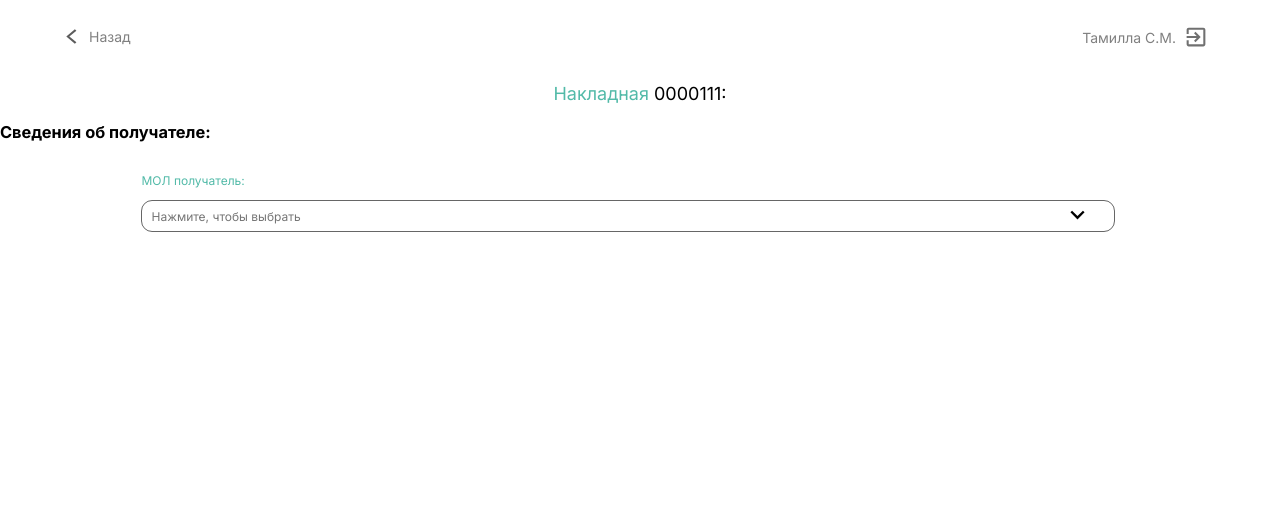
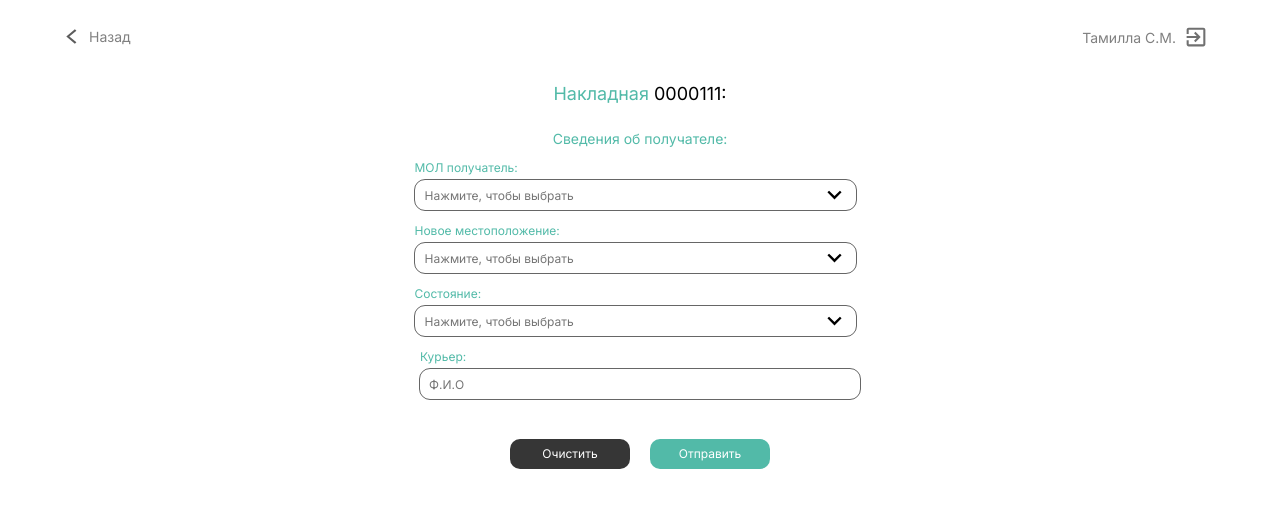
Before and after one commit to ntx03/nuxt3ScanCode, a Nuxt app: page /recipient in a window 1280 px wide. Shown: the top 508 px of the page. Built offline with nearby package versions, Linux system fonts and the light colour scheme.

Commit message:
закончил основную верстку

```diff
--- a/components/InputAutocomplit.vue
+++ b/components/InputAutocomplit.vue
@@ -70,9 +70,9 @@ const goWatch = (): void => {
 
 <style scoped lang="scss">
 .input__box {
-  width: 80%;
+  width: 90%;
   height: 30px;
-  margin: 0 auto 0 10%;
+  margin: 0 auto 0 auto;
   display: flex;
   outline: 1px solid rgba(0, 0, 0, 0.6);
   border-radius: 10px;
@@ -86,7 +86,7 @@ const goWatch = (): void => {
   position: relative;
   width: 98%;
   margin: 0 0 0 0;
-  gap: 10px;
+  gap: 2px;
 }
 
 .statistics__find-box-select {
@@ -104,35 +104,35 @@ const goWatch = (): void => {
 }
 .statistics__find-box-autocomplete {
   position: absolute;
-  background-color: rgba(82, 186, 168, 0.1);
-  width: 78%;
-  max-height: 150px;
+  background-color: rgb(211, 250, 243);
+  width: 85%;
+  max-height: 100px;
   overflow: auto;
-  top: 65px;
+  top: 58px;
   box-shadow: 0px 0px 5px gray;
-  left: 11%;
-  //text-align: start;
+  left: 7%;
+  font-size: 12px;
   z-index: 1;
   &_none {
     display: none;
   }
   &__title {
     padding: 0;
-    margin: 2px 0 2px 5px;
+    margin: 0px 0 2px 5px;
     padding: 2px 0 2px 5px;
-    &:hover {
-      //  background-color: rgba(82, 186, 168, 0.2);
-      //cursor: pointer;
-    }
   }
 }
-.statistics__find-box-autocomplete__title :hover {
-  cursor: pointer;
-  background-color: rgba(82, 186, 168, 0.2);
+.statistics__find-box-autocomplete__title {
+  width: 97%;
+  height: max-content;
+  &:hover {
+    cursor: pointer;
+    background-color: rgba(82, 186, 168, 0.2);
+  }
 }
 .invoice__input-label {
   font-size: 12px;
   color: $buttonGreen;
-  margin: 0 auto 0 10%;
+  margin: 0 auto 0 5%;
 }
 </style>
--- a/components/Navigate.vue
+++ b/components/Navigate.vue
@@ -1,24 +1,37 @@
 <template>
   <div class="navigation__container">
-      <NuxtLink to="/" class="navigation__item"><div class="icon__container"><img src="../assets/qr_code_scanner.svg" class="navigation__icon" /><p class="icon__text icon__text_green">Сканировать</p></div></NuxtLink>
-      <NuxtLink to="/" class="navigation__item"><div class="icon__container"><img src="../assets/manage_search.svg" class="navigation__icon" /><p class="icon__text">История</p></div> </NuxtLink>
-      <NuxtLink to="/" class="navigation__item"><div class="icon__container"><img src="../assets/account_circle.svg" class="navigation__icon" /><p class="icon__text">Профиль</p></div></NuxtLink>
+    <NuxtLink to="/" class="navigation__item"
+      ><div class="icon__container">
+        <img src="../assets/qr_code_scanner.svg" class="navigation__icon" />
+        <p class="icon__text icon__text_green">Сканировать</p>
+      </div></NuxtLink
+    >
+    <NuxtLink to="/" class="navigation__item"
+      ><div class="icon__container">
+        <img src="../assets/manage_search.svg" class="navigation__icon" />
+        <p class="icon__text">История</p>
+      </div>
+    </NuxtLink>
+    <NuxtLink to="/" class="navigation__item"
+      ><div class="icon__container">
+        <img src="../assets/account_circle.svg" class="navigation__icon" />
+        <p class="icon__text">Профиль</p>
+      </div></NuxtLink
+    >
   </div>
 </template>
 
-<script setup lang="ts">
-
-</script>
+<script setup lang="ts"></script>
 
 <style lang="scss">
 .navigation__container {
   display: flex;
   gap: 10px;
   margin: 30px auto 30px auto;
-  width: 90%;
+  width: 80%;
   justify-content: space-between;
 }
-.navigation__item{
+.navigation__item {
   text-decoration: none;
   transition: 0.3s;
   &:hover {
@@ -31,16 +44,15 @@
   height: 30px;
   margin: auto;
 }
-.icon__container{
+.icon__container {
   display: flex;
   flex-direction: column;
   justify-content: center;
-
 }
-.icon__text{
+.icon__text {
   padding: 0;
   margin: 6px 0 0 0;
-    text-decoration:none;
+  text-decoration: none;
   text-align: center;
   text-decoration: none;
   color: $grey;
@@ -48,4 +60,9 @@ justify-content: center;
     color: $buttonGreen;
   }
 }
+@media (min-width: 500px) {
+  .navigation__container {
+    width: 95%;
+  }
+}
 </style>
--- a/pages/deliverynote.vue
+++ b/pages/deliverynote.vue
@@ -1,33 +1,26 @@
 <template>
   <HeaderGoBack :link="'/information'" />
-  <h1 class="main__title">
-    Накладная <span class="main__title_black">0000111:</span>
-  </h1>
+  <h1 class="main__title">Накладная <span class="main__title_black">0000111:</span></h1>
+  <div class="description">
     <h3 class="title">Сведения об отправителе:</h3>
-  <p class="from">
-    От кого: <span class="from_black">Качур Андрей Леонидович</span>
-  </p>
-  <p class="from">
-    Откуда: <span class="from_black">Отдел информатизации</span>
-  </p>
+    <p class="from">От кого: <span class="from_black">Качур Андрей Леонидович</span></p>
+    <p class="from">Откуда: <span class="from_black">Отдел информатизации</span></p>
     <h3 class="title">Сведения об оборудовании:</h3>
     <p class="from">Инв.номер: <span class="from_black">12546663212121</span></p>
     <p class="from">Наиманование: <span class="from_black">Коммутатор</span></p>
     <p class="from">Количество: <span class="from_black">1</span></p>
     <p class="from">Производитель: <span class="from_black">Cisco</span></p>
     <p class="from">Модель: <span class="from_black">SN2154525</span></p>
+  </div>
   <div class="button__box">
     <button class="button button_black">Отмена</button>
-    <NuxtLink to="/recipient"
-      ><button class="button">Продолжить</button></NuxtLink
-    >
+    <NuxtLink to="/recipient"><button class="button">Продолжить</button></NuxtLink>
   </div>
 </template>
 
-<script setup lang="ts">
-</script>
+<script setup lang="ts"></script>
 
-<style lang="scss">
+<style scoped lang="scss">
 .main__title {
   margin: 20px 20px 0px 20px;
   padding: 0;
@@ -40,9 +33,15 @@
     color: black;
   }
 }
+.description {
+  width: 300px;
+  display: flex;
+  flex-direction: column;
+  margin: 0 auto 0 auto;
+}
 .title {
   font-size: 12px;
-  margin: 15px auto 5px auto;
+  margin: 25px auto 5px auto;
   font-weight: 400;
   line-height: 16px;
   color: $buttonGreen;
--- a/pages/information.vue
+++ b/pages/information.vue
@@ -1,6 +1,8 @@
 <template>
   <HeaderGoBack :link="'/search'" />
+  <div class="information__container">
     <h1 class="information__header">Информация по оборудованию:</h1>
+
     <div class="information__box">
       <p class="information__title">Инвентарный номер:</p>
       <p class="information__content">{{ inv }}</p>
@@ -25,9 +27,8 @@
       <p class="information__title">Состояние:</p>
       <p class="information__content">123</p>
     </div>
-  <button class="information__button" @click="createDeliveryNote">
-    Добавить в накладную
-  </button>
+  </div>
+  <button class="information__button" @click="createDeliveryNote">Добавить в накладную</button>
   <Navigate />
 </template>
 
@@ -43,7 +44,12 @@ const createDeliveryNote = () => {
 };
 </script>
 
-<style lang="scss">
+<style scoped lang="scss">
+.information__container {
+  display: flex;
+  flex-direction: column;
+  margin: 0 auto 0 auto;
+}
 .information__box {
   display: flex;
   flex-direction: column;
@@ -54,7 +60,7 @@ const createDeliveryNote = () => {
 }
 .information__header {
   margin: 30px 20px 20px 20px;
-  padding: 0;
+  padding: 0 0 0 20px;
   font-size: 16px;
   font-weight: 400;
   line-height: 24px;
@@ -63,8 +69,7 @@ const createDeliveryNote = () => {
 }
 .information__title {
   padding: 0;
-  margin: 0 0 0 0px;
-
+  margin: 0;
   color: $buttonGreen;
 }
 .information__content {
@@ -72,6 +77,8 @@ const createDeliveryNote = () => {
   margin: 0;
 }
 .information__button {
+  display: flex;
+  padding: 10px 0 10px 17px;
   border: none;
   color: white;
   font-size: 12px;
@@ -79,7 +86,7 @@ const createDeliveryNote = () => {
   font-weight: 400;
   width: 170px;
   border-radius: 10px;
-  height: 32px;
+  height: max-content;
   transition: 0.3s;
   background-color: $buttonGreen;
   margin: 20px auto 20px auto;
@@ -87,4 +94,9 @@ const createDeliveryNote = () => {
     cursor: pointer;
   }
 }
+// @media (min-width: 500px) {
+//   .information__container {
+//     margin: 0 auto 0 auto;
+//   }
+// }
 </style>
--- a/pages/recipient.vue
+++ b/pages/recipient.vue
@@ -1,18 +1,48 @@
 <template>
   <HeaderGoBack :link="'/deliverynote'" />
-  <h1 class="main__title">
-    Накладная <span class="main__title_black">0000111:</span>
-  </h1>
+  <h1 class="main__title">Накладная <span class="main__title_black">0000111:</span></h1>
   <h3 class="title">Сведения об получателе:</h3>
-  <div class="select__box">
-    <InputAutocomplit :label="'МОЛ получатель:'" />
+  <div class="container">
+    <div class="select__box">
+      <InputAutocomplit :label="'МОЛ получатель:'" />
+    </div>
+
+    <div class="select__box">
+      <InputAutocomplit :label="'Новое местоположение:'" />
+    </div>
+
+    <div class="select__box">
+      <InputAutocomplit :label="'Состояние:'" />
+    </div>
+
+    <div class="input__box">
+      <p class="input__title">Курьер:</p>
+      <input type="text" class="input" placeholder="Ф.И.О" />
+    </div>
+  </div>
+  <div class="invoice__button-container">
+    <button class="invoice__button cancel">Очистить</button>
+    <button class="invoice__button ok">Отправить</button>
   </div>
 </template>
 
-<script setup lang="ts">
-</script>
+<script setup lang="ts"></script>
 
-<style lang="scss">
+<style scoped lang="scss">
+.container {
+  display: flex;
+  flex-direction: column;
+  // border: 1px red solid;
+  width: 100%;
+  margin: 0 auto 0 auto;
+}
+.title {
+  font-size: 14px;
+  margin: 25px auto 10px auto;
+  font-weight: 400;
+  line-height: 16px;
+  color: $buttonGreen;
+}
 .main__title {
   margin: 20px 20px 0px 20px;
   padding: 0;
@@ -26,6 +56,66 @@
   }
 }
 .select__box {
-  margin: 10px 20px 10px 20px;
+  width: 80%;
+  margin: 0px auto 10px auto;
+}
+.input__box {
+  display: flex;
+  flex-direction: column;
+  width: 70.7%;
+  margin: 0px auto 0px 14%;
+}
+.input__title {
+  margin: 0 0 2px 0;
+  padding: 0;
+  font-size: 12px;
+  color: $buttonGreen;
+}
+.input {
+  display: flex;
+  outline: 1px solid rgba(0, 0, 0, 0.6);
+  width: 100%;
+  height: 30px;
+  border: none;
+  margin: 0 auto 0 auto;
+  padding: 0 0 0px 9px;
+  box-sizing: border-box;
+  border-radius: 10px;
+  font-size: 12px;
+  &:hover {
+    outline: 2px solid $buttonGreen;
+  }
+}
+.invoice__button-container {
+  display: flex;
+  gap: 20px;
+  margin: 40px auto 0 auto;
+}
+.invoice__button {
+  font-size: 12px;
+  height: 30px;
+  border-radius: 10px;
+  width: 120px;
+  border: none;
+  color: white;
+  background-color: rgba(0, 0, 0, 0.79);
+  transition: 0.3s;
+  &:hover {
+    cursor: pointer;
+    opacity: 0.8;
+  }
+}
+
+.ok {
+  background-color: $buttonGreen;
+}
+@media (min-width: 500px) {
+  .select__box {
+    width: 500px;
+  }
+  .input__box {
+    width: 440px;
+    margin: 0 auto 0 auto;
+  }
 }
 </style>
```
Lines whose indentation alone changed are shown as unchanged.
